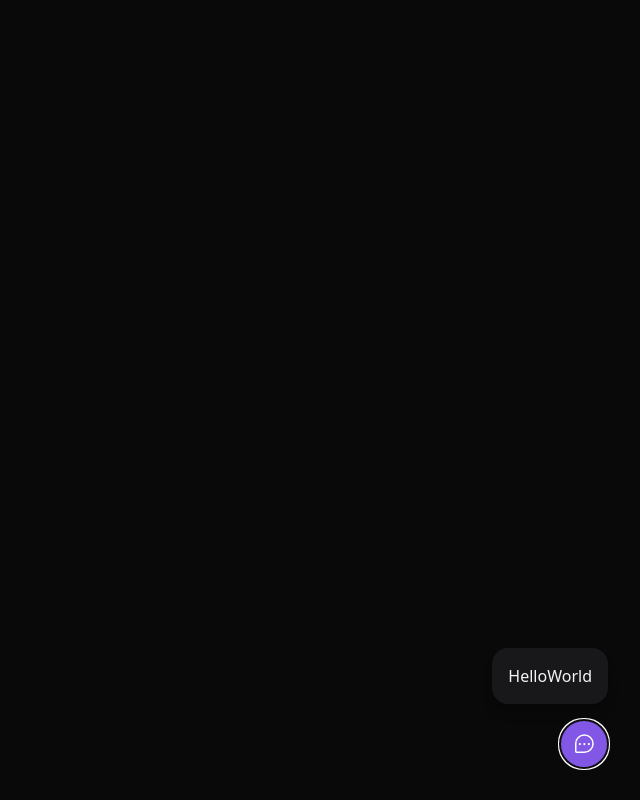
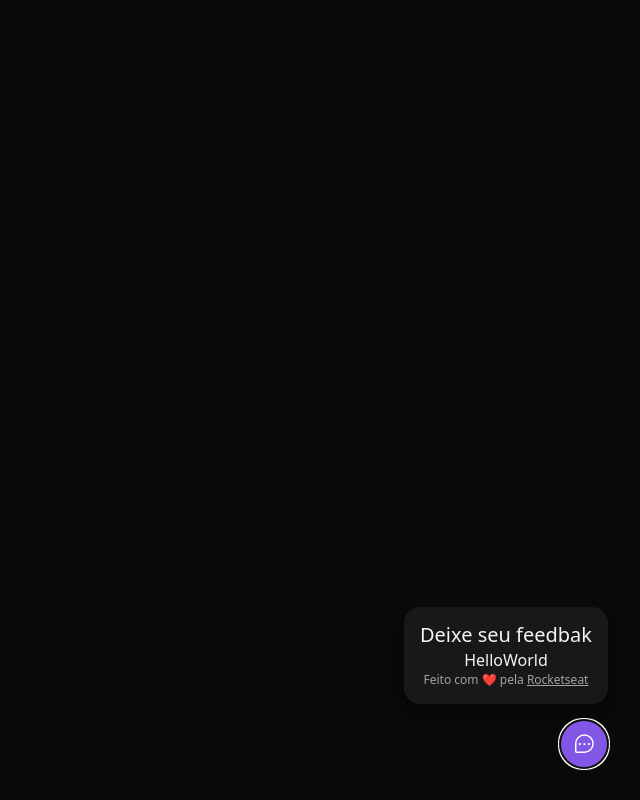
Before and after one commit to leofab/nlw-return-2022, a React (Vite) app: page / in a window 1280 px wide. Both pictures are taken after a click on the button "Feedback". Shown: the whole page, without its empty margins (640-1280 px from the left). Built offline with nearby package versions, Linux system fonts and the light colour scheme.

Commit message:
closebutton component

```diff
--- /dev/null
+++ b/src/components/CloseButton.tsx
@@ -0,0 +1,7 @@
+import { Popover } from '@headlessui/react';
+
+export function CloseButton() {
+    return (
+        <Popover.Button className="top-5 right-5 absolute text-zinc-400 hover:text-zinc-100" title="Fechar formulário de Feedback"></Popover.Button>
+    )
+}
--- a/src/components/WidgetForm.tsx
+++ b/src/components/WidgetForm.tsx
@@ -1,7 +1,14 @@
 export function WidgetForm () {
     return (
         <div className="bg-zinc-900 p-4 relative rounded-2xl mb-4 flex flex-col items-center shadow-lg w-[calc(100vw-2rem)] md:w-auto">
-            HelloWorld
+            <header>
+                <span className="text-xl leading-6">Deixe seu feedbak</span>
+
+            </header>
+            <p>HelloWorld</p>
+            <footer className="text-xs text-neutral-400">
+                Feito com ❤ pela <a className="underline underline-offset-1">Rocketseat</a>
+            </footer>
         </div>
     )
 }
```
